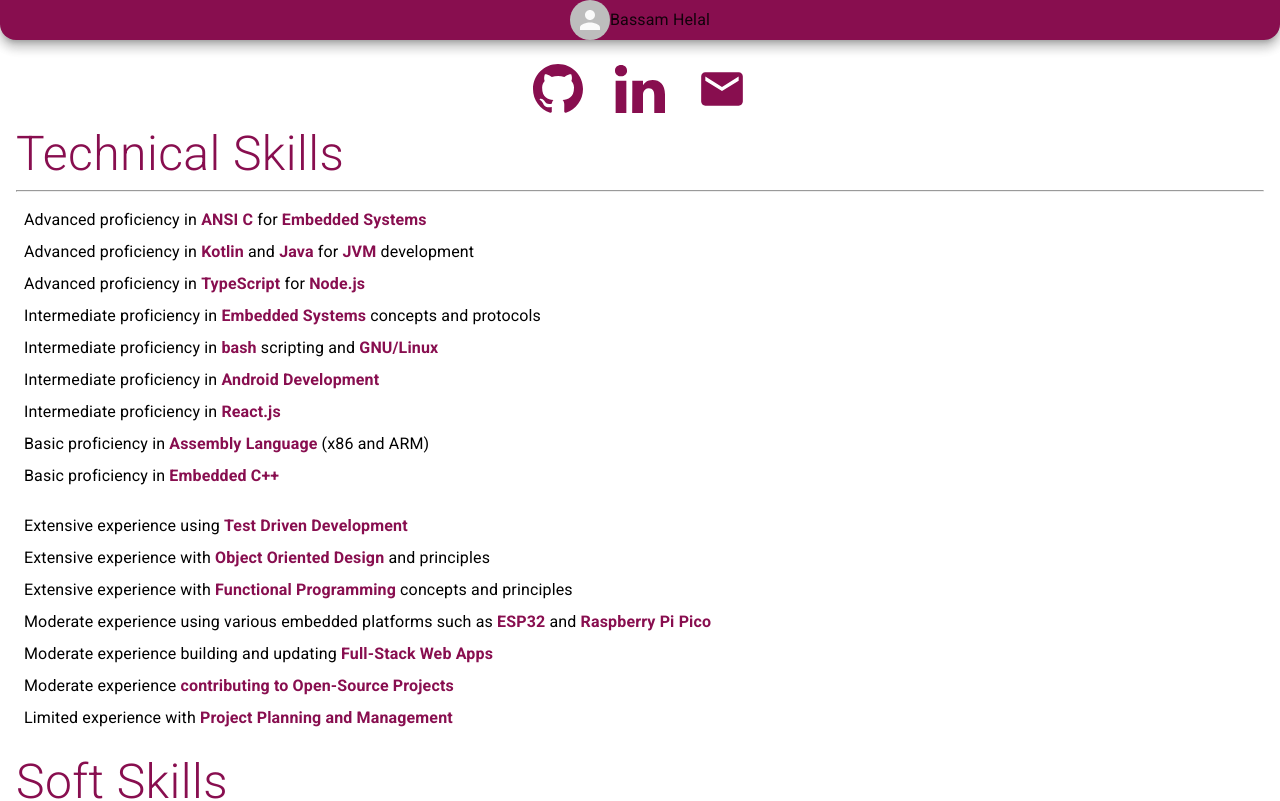
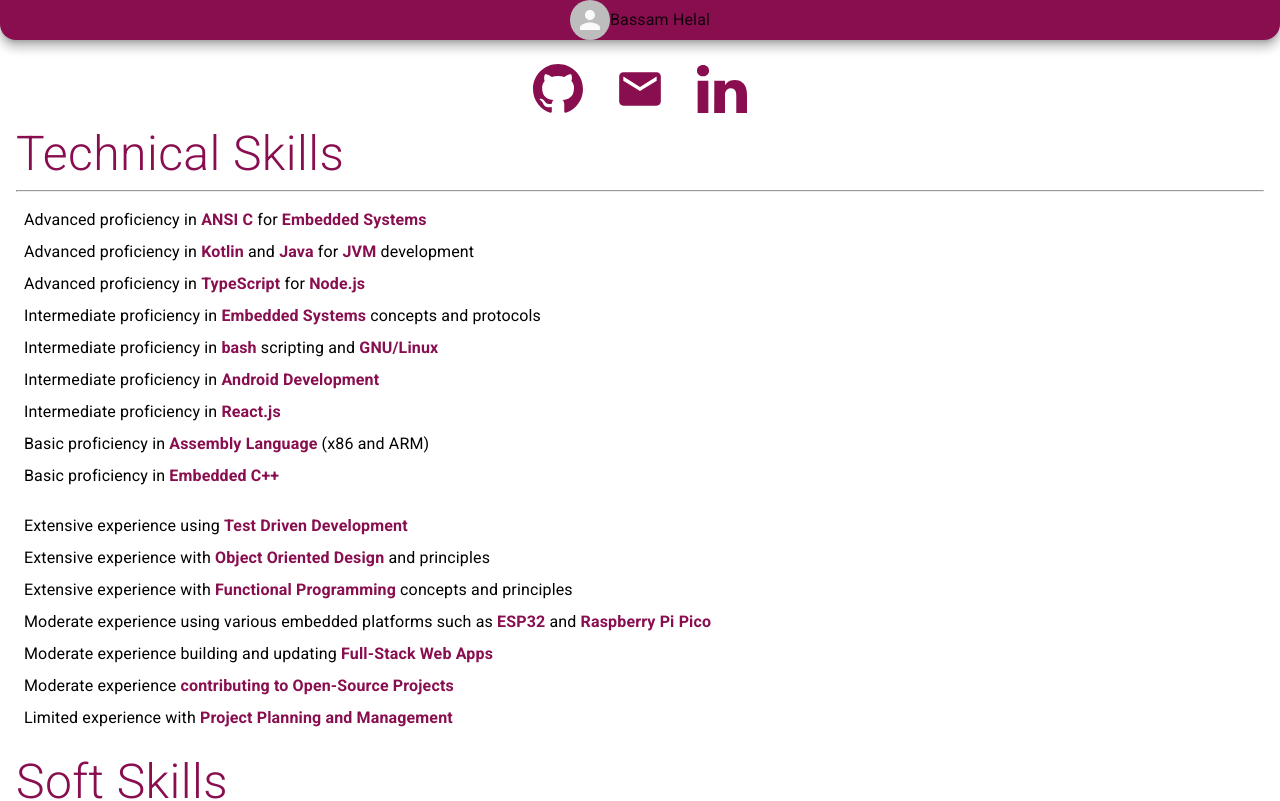
Before and after one commit to basshelal/basshelal.github.io, a React app: page /cv in a window 1280 px wide. Shown: the top 801 px of the page. Built offline with nearby package versions, Linux system fonts and the light colour scheme; no server answers.

Commit message:
New CV PDF and rearranged links to be GitHub, email, LinkedIn

```diff
--- a/src/pages/cv/components/Header.tsx
+++ b/src/pages/cv/components/Header.tsx
@@ -55,11 +55,11 @@ export const Header: FC = (props: P) => {
         }}>
             <a href="https://github.com/basshelal" target="_blank" title="Github profile" style={{margin: "16px"}}>
                 <img alt="Github profile" height="50" width="50" src="../../../res/images/github.svg"/></a>
+            <a href="mailto:basshelal@gmail.com" target="_blank" title="Email" style={{margin: "16px"}}>
+                <img alt="Email" height="50" width="50" src="../../../res/images/email.svg"/></a>
             <a href="https://www.linkedin.com/in/bassamhelal" target="_blank" title="LinkedIn profile"
                style={{margin: "16px"}}>
                 <img alt="LinkedIn profile" height="50" width="50" src="../../../res/images/linkedin.svg"/></a>
-            <a href="mailto:basshelal@gmail.com" target="_blank" title="Email" style={{margin: "16px"}}>
-                <img alt="Email" height="50" width="50" src="../../../res/images/email.svg"/></a>
         </div>
     </>)
 }
```
Also changed, not shown: 3 other files (tests, documents, lock files or other folders).
